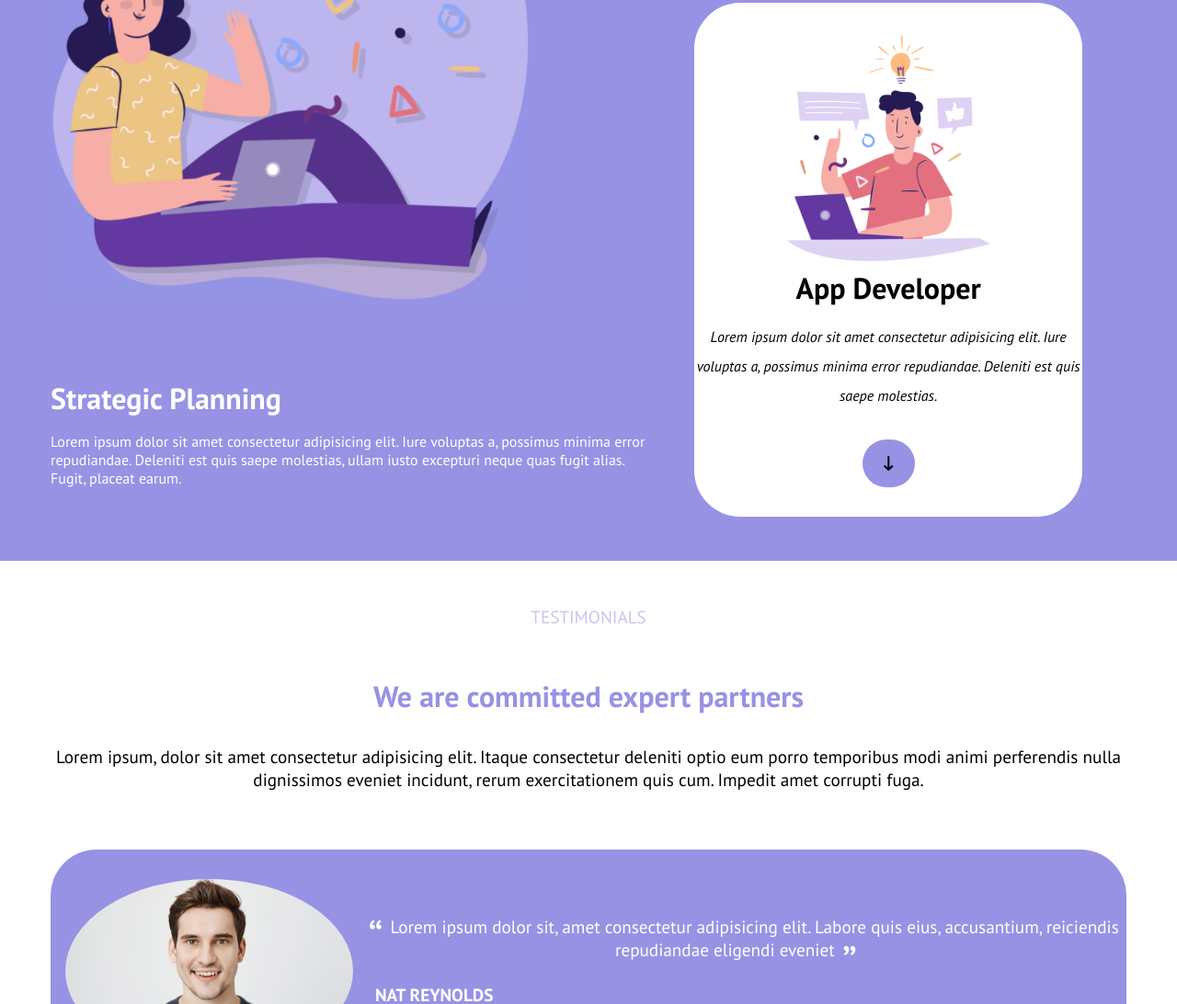
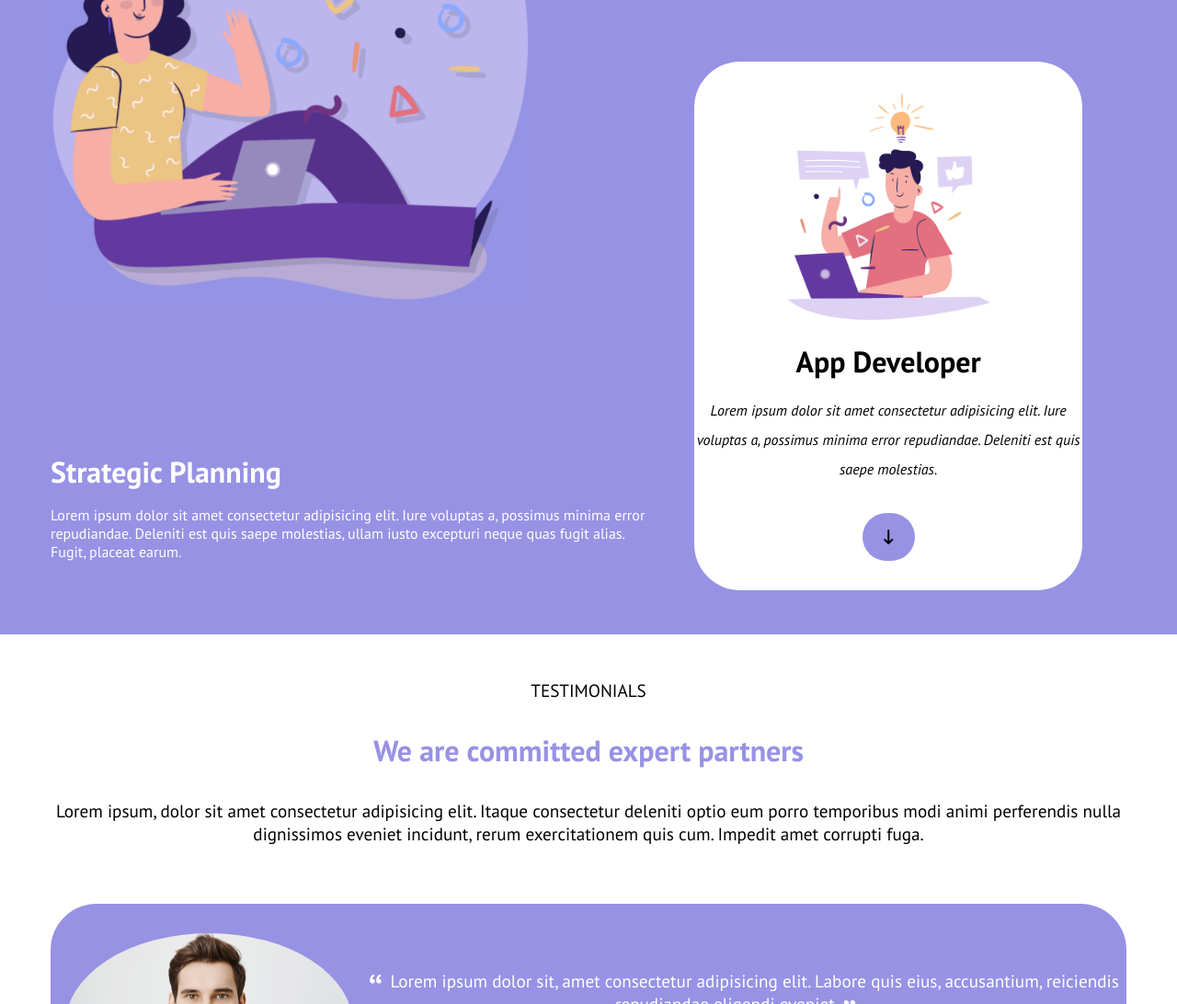
Before and after one commit to Giuseppe-Lo-Re/htmlcss-responsive-layout, a plain HTML site: page index.html in a window 1280 px wide. Shown: the part 1330-2422 px from the top of the page at 92% size. Drawn offline with Linux system fonts and the light colour scheme.

Commit message:
Complete

```diff
--- a/css/style.css
+++ b/css/style.css
@@ -591,11 +591,11 @@ footer a {
 
     .strategy-col h2{
         font-size: 2rem;
-        padding-top: 5rem;
+        padding-top: 10rem;
     }
 
     .white-container h2{
-        padding-top: 0;
+        padding-top: 1rem;
     }
 
 
--- a/index.html
+++ b/index.html
@@ -221,7 +221,7 @@
                 <!-- Top Section -->
                 <div class="top-testimonials">
 
-                    <div class="pre-title">
+                    <div>
                         TESTIMONIALS
                     </div>
 
@@ -252,7 +252,7 @@
                             <div class="author">
                                 NAT REYNOLDS
                             </div>
-                      </div>
+                        </div>
                     </div>
                     <!-- End Card -->
 
@@ -271,7 +271,7 @@
                             <div class="author">
                                 CELIA ALMEDA
                             </div>
-                      </div>
+                        </div>
                     </div>
                     <!-- End Card -->
 
@@ -283,8 +283,10 @@
                         </div>
 
                         <div class="review">
+
                             <div>
                                 <span>“</span>Lorem ipsum dolor sit, amet consectetur adipisicing elit. Labore quis eius, accusantium, reiciendis repudiandae eligendi eveniet<span>”</span>
+                            </div>
 
                             <div class="author">
                                 BOB ROBERTS
```
